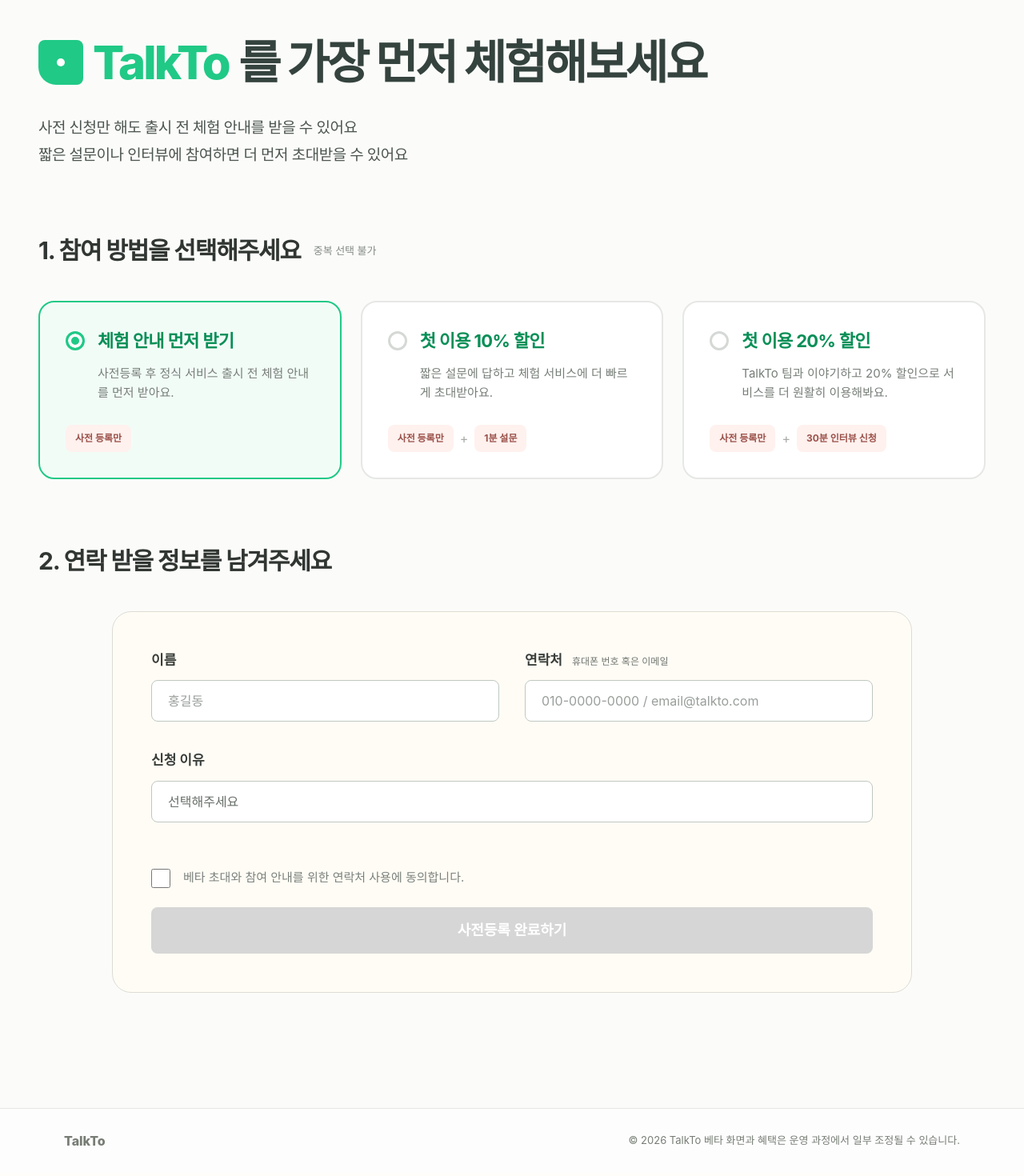
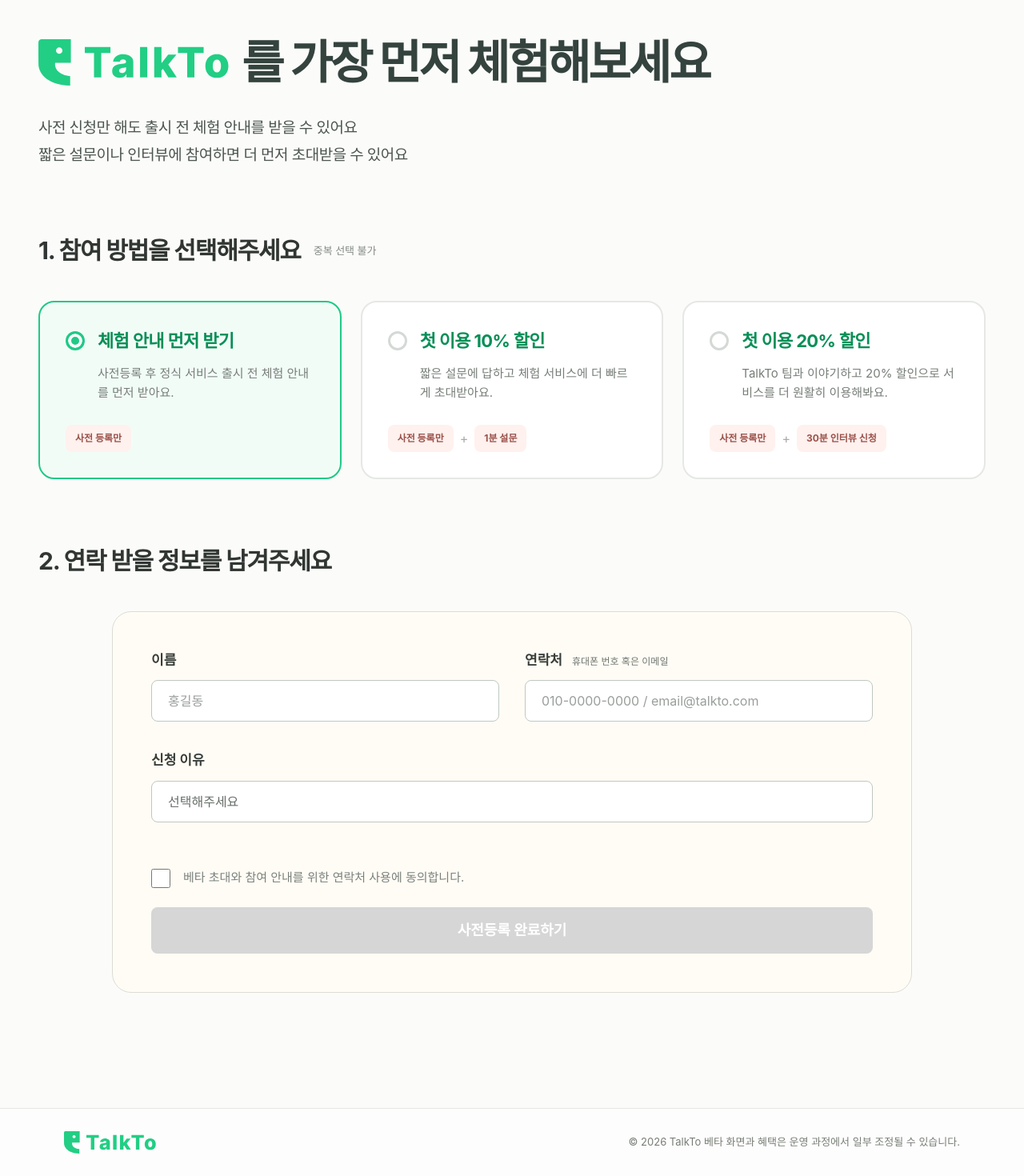
Before and after one commit to MediLux-TalkTo/Talkto_LandingPage, a React (Vite) app in the folder talkto-landing/: page /reservation in a window 1280 px wide. Shown: the part 88-1558 px from the top of the page at 80% size. Built offline with nearby package versions, Linux system fonts and the light colour scheme; a web font is replaced by a local one.

Commit message:
logo 수정

```diff
--- a/talkto-landing/src/pages/ResevationPage.tsx
+++ b/talkto-landing/src/pages/ResevationPage.tsx
@@ -1,3 +1,5 @@
+import talkToLogo from "../assets/logo/talkto-logo.svg";
+
 import {
   useMemo,
   useState,
@@ -262,13 +264,12 @@
         <div className="mx-auto max-w-[1320px]">
           {/* Intro */}
           <section>
-            <h1 className="flex flex-wrap items-center gap-x-3 text-[38px] font-extrabold leading-[1.25] tracking-[-0.05em] text-[#35433E] sm:text-[48px] lg:text-[58px]">
-              <span className="inline-flex items-center text-[#20C986]">
-                <span className="mr-3 inline-flex h-[56px] w-[56px] items-center justify-center rounded-bl-[22px] rounded-br-lg rounded-tl-lg rounded-tr-lg bg-[#20C986]">
-                  <span className="h-2.5 w-2.5 rounded-full bg-white" />
-                </span>
-                TalkTo
-              </span>
+            <h1 className="flex flex-wrap items-center gap-x-4 gap-y-2 text-[38px] font-extrabold leading-[1.25] tracking-[-0.05em] text-[#35433E] sm:text-[48px] lg:text-[58px]">
+              <img
+                src={talkToLogo}
+                alt="TalkTo"
+                className="h-[42px] w-auto sm:h-[52px] lg:h-[58px]"
+              />
 
               <span>를 가장 먼저 체험해보세요</span>
             </h1>
@@ -699,10 +700,10 @@
       </main>
 
       <footer className="border-t border-[#E5E8E3] bg-white/60">
-        <div className="mx-auto flex max-w-[1440px] flex-col gap-5 px-6 py-7 text-[#777D75] sm:flex-row sm:items-center sm:justify-between lg:px-12 xl:px-20">
-          <span className="font-extrabold">TalkTo</span>
+        <div className="mx-auto flex max-w-[1440px] flex-col gap-5 px-6 py-7 sm:flex-row sm:items-center sm:justify-between lg:px-12 xl:px-20">
+          <img src={talkToLogo} alt="TalkTo" className="h-7 w-auto" />
 
-          <p className="text-[13px]">
+          <p className="text-[13px] text-[#777D75] sm:text-right">
             © 2026 TalkTo 베타 화면과 혜택은 운영 과정에서 일부 조정될 수
             있습니다.
           </p>
```
